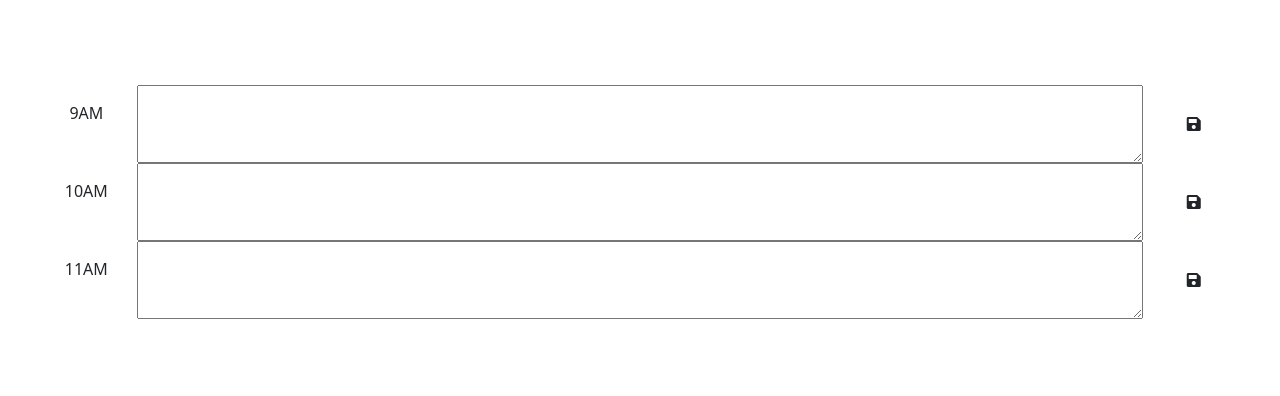
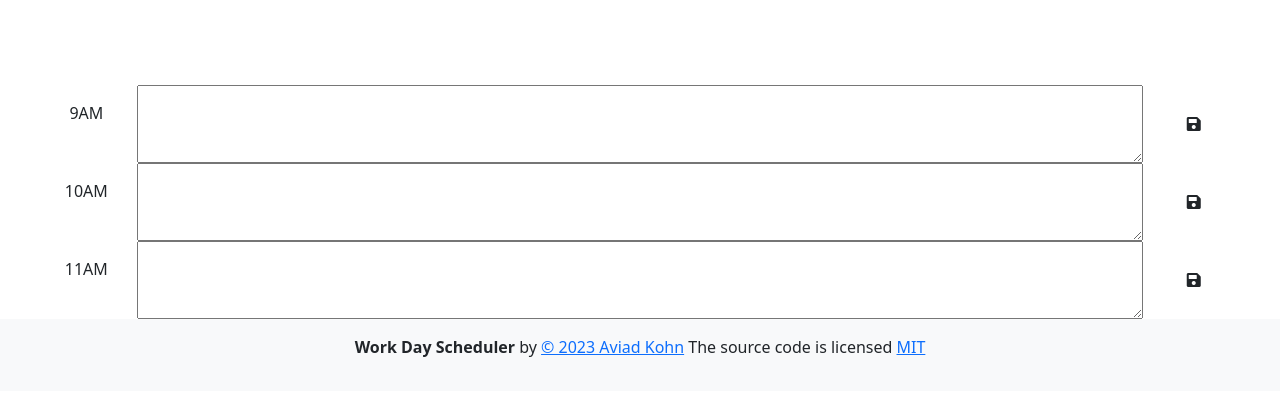
Before and after one commit to xkolsha/Third-Party-APIs-Challenge-Work-Day-Scheduler, a plain HTML site: page index.html in a window 1280 px wide. Shown: the part 166-562 px from the top of the page. Drawn offline with nearby package versions, Linux system fonts and the light colour scheme; files that its build step writes are made by us from their sources.

Commit message:
added footer

```diff
--- a/index.html
+++ b/index.html
@@ -68,7 +68,11 @@
         </button>
       </div>
     </div>
-
+    <footer class="footer mt-auto py-3 bg-light">
+      <div class="container text-center">
+        <p>
+          <strong>Work Day Scheduler</strong> by <a href="https://github.com/xkolsha" target="_blank" rel="noopener noreferrer">&copy; 2023 Aviad Kohn</a> The source code is licensed <a href="http://opensource.org/licenses/mit-license.php">MIT</a>
+        </p>
     <script
       src="https://code.jquery.com/jquery-3.7.0.js"
       integrity="sha256-JlqSTELeR4TLqP0OG9dxM7yDPqX1ox/HfgiSLBj8+kM="
```
